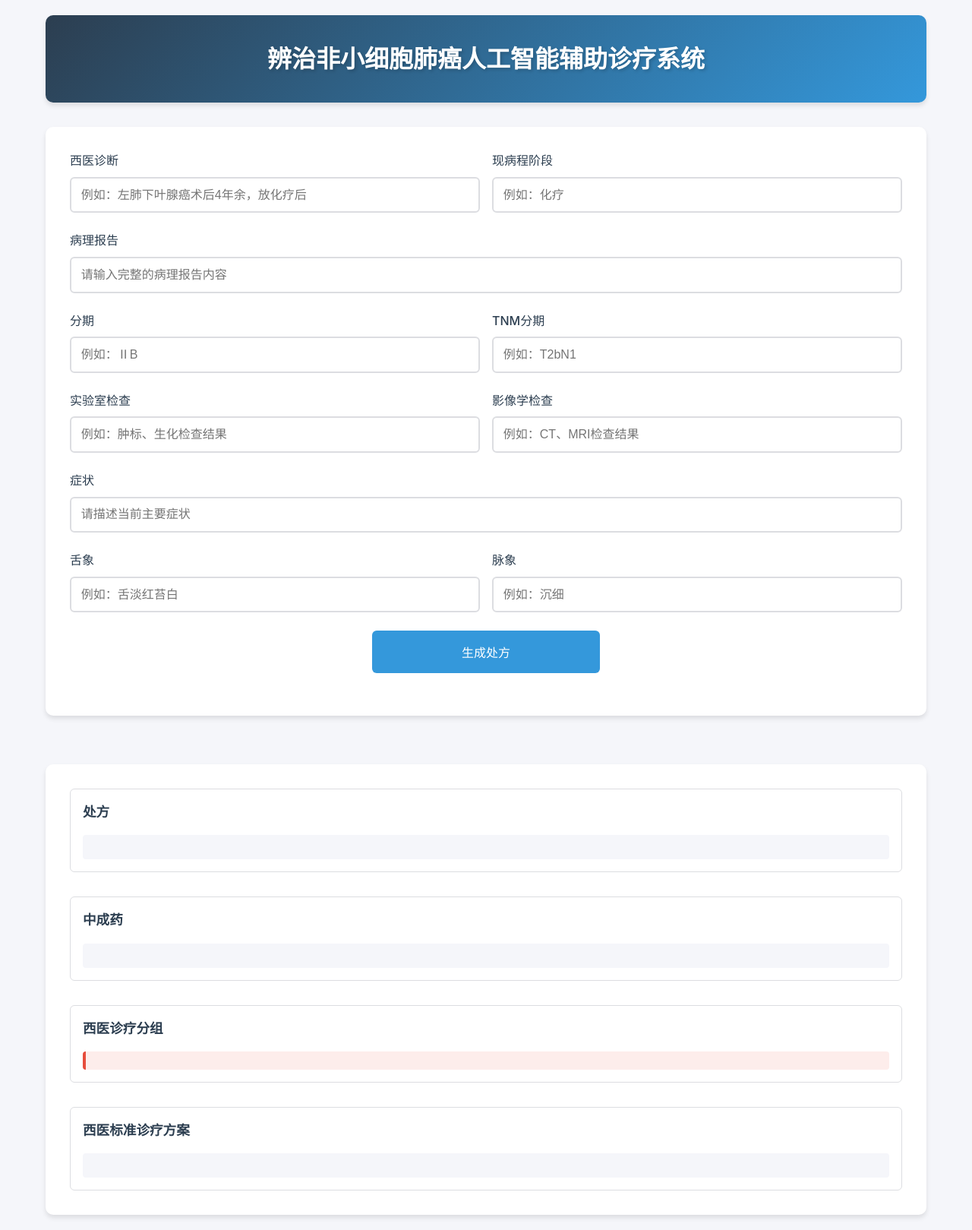
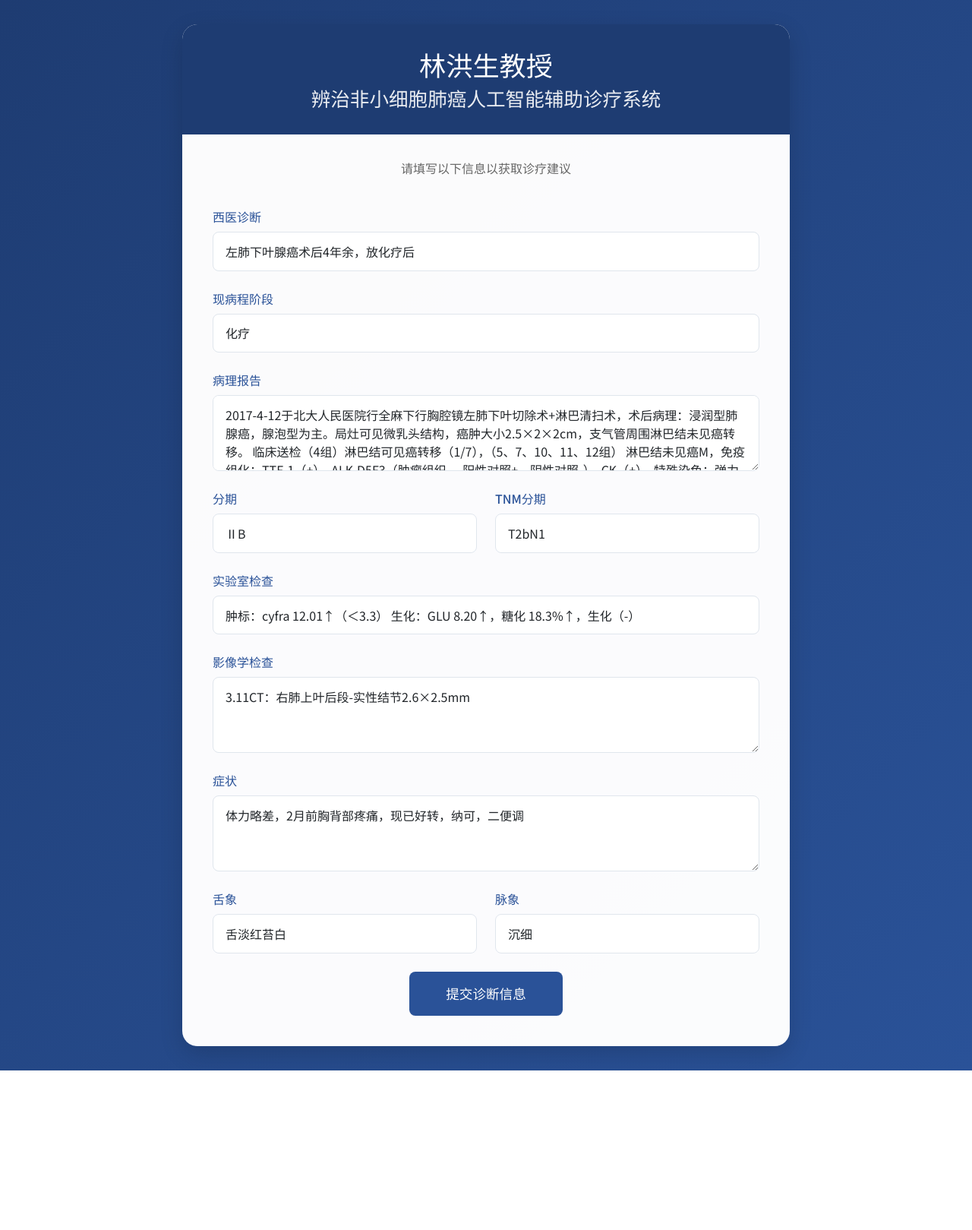
Before and after one commit to zhangxinxin234/LungCancer, a Flask app: page / in a window 1280 px wide. Shown: the whole page at 76% size. After the commit the page ends 1409 px from the top, so only its background shows below. Run offline with Flask 2, Linux system fonts and the light colour scheme.

Commit message:
first commit

```diff
--- a/app.py
+++ b/app.py
@@ -1,4 +1,4 @@
-from flask import Flask, render_template, request, jsonify
+from flask import Flask, render_template, request, jsonify, redirect, url_for
 import json
 import requests
 import logging
@@ -6,61 +6,55 @@ import logging
 app = Flask(__name__)
 logging.basicConfig(level=logging.DEBUG)
 
-@app.route('/', methods=['GET', 'POST'])
+@app.route('/')
 def index():
-    if request.method == 'POST':
-        # 收集表单数据
-        patient_info = {
-            "西医诊断": request.form.get('western_diagnosis', ''),
-            "现病程阶段": request.form.get('current_stage', ''),
-            "病理报告": request.form.get('pathology', ''),
-            "分期": request.form.get('stage', ''),
-            "TNM分期": request.form.get('tnm', ''),
-            "实验室检查": request.form.get('lab_tests', ''),
-            "影像学报告": request.form.get('imaging', ''),
-            "症状": request.form.get('symptoms', ''),
-            "舌象": request.form.get('tongue', ''),
-            "脉象": request.form.get('pulse', '')
-        }
+    """显示输入表单页面"""
+    return render_template('input.html')
 
-        try:
-            # 调用后端API
-            app.logger.debug(f"Sending request to API with data: {patient_info}")
-            response = requests.post(
-                'http://localhost:8001/api/v1/generate/',
-                json={"patient_infos": patient_info, "use_repairs": True}
-            )
-            app.logger.debug(f"API response status: {response.status_code}")
-            result = response.json()
-            app.logger.debug(f"API response content: {result}")
+@app.route('/generate', methods=['POST'])
+def generate():
+    """处理表单提交并显示结果页面"""
+    # 收集表单数据
+    patient_info = {
+        "西医诊断": request.form.get('western_diagnosis', ''),
+        "现病程阶段": request.form.get('current_stage', ''),
+        "病理报告": request.form.get('pathology', ''),
+        "分期": request.form.get('stage', ''),
+        "TNM分期": request.form.get('tnm', ''),
+        "实验室检查": request.form.get('lab_tests', ''),
+        "影像学报告": request.form.get('imaging', ''),
+        "症状": request.form.get('symptoms', ''),
+        "舌象": request.form.get('tongue', ''),
+        "脉象": request.form.get('pulse', '')
+    }
 
-            # 如果是AJAX请求，返回JSON格式的响应
-            if request.headers.get('X-Requested-With') == 'XMLHttpRequest':
-                response_data = {
-                    'prescription': result.get('prescription', '无处方信息'),
-                    'medicine': result.get('medicine', '无中成药信息'),
-                    'clinical_cls': result.get('clinical_cls', '无西医诊疗分层信息'),
-                    'clinical_path': result.get('clinical_path', '无西医标准诊疗方案')
-                }
-                app.logger.debug(f"Sending JSON response: {response_data}")
-                return jsonify(response_data)
+    try:
+        # 调用后端API
+        app.logger.debug(f"Sending request to API with data: {patient_info}")
+        response = requests.post(
+            'http://localhost:8001/api/v1/generate/',
+            json={"patient_infos": patient_info, "use_repairs": True}
+        )
+        app.logger.debug(f"API response status: {response.status_code}")
+        result = response.json()
+        app.logger.debug(f"API response content: {result}")
 
-            # 如果是普通表单提交，返回渲染后的模板
-            return render_template('index.html',
-                                prescription=result.get('prescription', ''),
-                                medicine=result.get('medicine', ''),
-                                clinical_cls=result.get('clinical_cls', ''),
-                                clinical_path=result.get('clinical_path', ''))
-        except Exception as e:
-            error_message = str(e)
-            app.logger.error(f"Error occurred: {error_message}")
-            if request.headers.get('X-Requested-With') == 'XMLHttpRequest':
-                app.logger.debug(f"Sending error response: {error_message}")
-                return jsonify({'error': error_message}), 500
-            return render_template('index.html', error=error_message)
+        # 渲染结果页面
+        return render_template('result.html',
+                          western_diagnosis=patient_info["西医诊断"],
+                          current_stage=patient_info["现病程阶段"],
+                          stage=patient_info["分期"],
+                          tnm=patient_info["TNM分期"],
+                          prescription=result.get('prescription', '无处方信息'),
+                          medicine=result.get('medicine', '无中成药信息'),
+                          clinical_cls=result.get('clinical_cls', '无西医诊疗分层信息'),
+                          clinical_path=result.get('clinical_path', '无西医标准诊疗方案'))
 
-    # GET请求返回空表单
-    return render_template('index.html')
+    except Exception as e:
+        error_message = str(e)
+        app.logger.error(f"Error occurred: {error_message}")
+        # 发生错误时返回输入页面并显示错误信息
+        return render_template('input.html', error=error_message)
 
 if __name__ == '__main__':
-    app.run(debug=True, port=5000)
+    app.run(debug=True, port=5001, host='0.0.0.0')
--- a/backend/api/generate.py
+++ b/backend/api/generate.py
@@ -25,7 +25,7 @@ class ChatResponse(BaseModel):
     """聊天响应模型"""
     prescription: str = Field(..., description="处方内容")
     medicine: str = Field(..., description="中成药内容")
-    clinical_cls: str = Field(..., description="西医标准诊疗方案-分组信息")
+    clinical_cls: str = Field(..., description="西医标准诊疗方案-分期信息")
     clinical_path: str = Field(..., description="西医标准诊疗方案")
 
 @router.post("/", response_model=ChatResponse, summary="处方推荐接口", description="根据患者信息生成中医处方、中成药推荐和西医标准诊疗方案")
@@ -51,7 +51,7 @@ async def chat(
             prescription=result.get("prescription", "无处方信息"),
             medicine=result.get("medicine", "无中成药信息"),
             clinical_path=result.get("clinical_path", "无西医标准诊疗方案"),
-            clinical_cls=result.get("clinical_cls", "无西医诊疗分组信息"),
+            clinical_cls=result.get("clinical_cls", "无西医诊疗分期信息"),
         )
 
     except Exception as e:
--- a/static/css/style.css
+++ b/static/css/style.css
@@ -1,14 +1,11 @@
 :root {
     --primary-color: #2c3e50;
-    --secondary-color: #3498db;
     --accent-color: #e74c3c;
     --background-color: #f5f6fa;
     --text-color: #2c3e50;
     --border-color: #dcdde1;
-    --shadow-color: rgba(0, 0, 0, 0.1);
+    --secondary-color: #7f8c8d;
     --success-color: #27ae60;
-    --warning-color: #f1c40f;
-    --error-color: #e74c3c;
 }
 
 * {
@@ -69,13 +66,124 @@ main {
 }
 
 label {
-    display: block;
-    margin-bottom: 0.5rem;
+.logo h1 {
     color: var(--primary-color);
-    font-weight: 500;
+    font-size: 1.8rem;
+    text-align: center;
+    margin: 0;
+    padding: 1rem 0;
 }
 
-input[type="text"] {
+/* 页面导航 */
+.page-nav {
+    display: flex;
+    justify-content: center;
+    margin: 2rem 0;
+    padding: 0 1rem;
+}
+
+.nav-item {
+    padding: 1rem 2rem;
+    margin: 0 1rem;
+    background-color: #fff;
+    border-radius: 8px;
+    color: var(--secondary-color);
+    position: relative;
+    flex: 1;
+    max-width: 200px;
+    text-align: center;
+    box-shadow: 0 2px 4px rgba(0, 0, 0, 0.1);
+}
+
+.nav-item.active {
+    background-color: var(--primary-color);
+    color: #fff;
+}
+
+.nav-item a {
+    color: inherit;
+    text-decoration: none;
+}
+
+/* 患者信息摘要 */
+.patient-summary {
+    background-color: #fff;
+    border-radius: 8px;
+    padding: 1.5rem;
+    margin-bottom: 2rem;
+    box-shadow: 0 2px 4px rgba(0, 0, 0, 0.1);
+}
+
+.patient-summary h2 {
+    color: var(--primary-color);
+    margin-top: 0;
+    margin-bottom: 1rem;
+    font-size: 1.4rem;
+}
+
+.summary-content {
+    display: grid;
+    grid-template-columns: repeat(auto-fit, minmax(250px, 1fr));
+    gap: 1rem;
+}
+
+.summary-content p {
+    margin: 0.5rem 0;
+}
+
+/* 操作按钮 */
+.action-buttons {
+    display: flex;
+    justify-content: center;
+    gap: 1rem;
+    margin-top: 2rem;
+    padding: 1rem 0;
+}
+
+.button {
+    padding: 0.8rem 2rem;
+    border-radius: 6px;
+    font-weight: 600;
+    cursor: pointer;
+    text-decoration: none;
+    transition: all 0.3s ease;
+}
+
+.button.primary {
+    background-color: var(--primary-color);
+    color: #fff;
+    border: none;
+}
+
+.button.secondary {
+    background-color: #fff;
+    color: var(--primary-color);
+    border: 2px solid var(--primary-color);
+}
+
+.button:hover {
+    transform: translateY(-2px);
+    box-shadow: 0 4px 8px rgba(0, 0, 0, 0.1);
+}
+
+/* 打印样式 */
+@media print {
+    .page-nav,
+    .action-buttons {
+        display: none;
+    }
+
+    .container {
+        padding: 0;
+        max-width: none;
+    }
+
+    .patient-summary,
+    .result-section {
+        break-inside: avoid;
+        page-break-inside: avoid;
+    }
+}
     width: 100%;
     padding: 0.8rem;
     border: 2px solid var(--border-color);
--- a/templates/index.html
+++ b/templates/index.html
@@ -99,7 +99,7 @@
                     <div class="result-content" id="medicine-content"></div>
                 </div>
                 <div class="result-group">
-                    <label>西医诊疗分组</label>
+                    <label>西医诊疗分期</label>
                     <div class="result-content" id="clinical-cls-content"></div>
                 </div>
                 <div class="result-group">
--- /dev/null
+++ b/templates/input.html
@@ -0,0 +1,230 @@
+<!DOCTYPE html>
+<html lang="zh-CN">
+<head>
+    <meta charset="UTF-8">
+    <meta name="viewport" content="width=device-width, initial-scale=1.0">
+    <title>非小细胞肺癌辅助诊疗系统</title>
+    <link href="https://cdn.jsdelivr.net/npm/bootstrap@5.1.3/dist/css/bootstrap.min.css" rel="stylesheet">
+    <link href="https://fonts.googleapis.com/css2?family=Noto+Sans+SC:wght@400;500;700&display=swap" rel="stylesheet">
+    <style>
+        body {
+            background: linear-gradient(135deg, #1e3c72 0%, #2a5298 100%);
+            min-height: 100vh;
+            margin: 0;
+            padding: 2rem 0;
+            font-family: 'Noto Sans SC', sans-serif;
+        }
+        .container {
+            background: rgba(255, 255, 255, 0.98);
+            border-radius: 20px;
+            padding: 2.5rem;
+            box-shadow: 0 10px 30px rgba(0, 0, 0, 0.15);
+            max-width: 800px;
+            margin: 0 auto;
+        }
+        .header {
+            text-align: center;
+            margin-bottom: 2.5rem;
+        }
+        .header h2 {
+            color: #2a5298;
+            font-size: 2rem;
+            margin-bottom: 0.5rem;
+            font-weight: 500;
+        }
+        .header p {
+            color: #666;
+            font-size: 1rem;
+            margin: 0;
+        }
+        .form-group {
+            margin-bottom: 1.5rem;
+        }
+        .form-label {
+            color: #2a5298;
+            font-weight: 500;
+            margin-bottom: 0.5rem;
+        }
+        .form-control {
+            border-radius: 8px;
+            border: 1px solid #e0e6ed;
+            padding: 0.8rem 1rem;
+            font-size: 1rem;
+        }
+        .form-control:focus {
+            border-color: #2a5298;
+            box-shadow: 0 0 0 3px rgba(42, 82, 152, 0.15);
+        }
+        textarea.form-control {
+            min-height: 100px;
+        }
+        .btn-primary {
+            background: #2a5298;
+            border: none;
+            padding: 1rem 3rem;
+            border-radius: 8px;
+            font-weight: 500;
+            font-size: 1.1rem;
+            width: auto;
+            min-width: 200px;
+        }
+        .btn-primary:hover {
+            background: #1e3c72;
+        }
+        @media (max-width: 768px) {
+            .container {
+                margin: 1rem;
+                padding: 1.5rem;
+            }
+            .header h2 {
+                font-size: 1.5rem;
+            }
+        }
+        .title-section {
+            background: #1e3c72;
+            padding: 2rem 0;
+            margin-bottom: 2rem;
+            text-align: center;
+            border-radius: 20px 20px 0 0;
+            margin: -2.5rem -2.5rem 2rem -2.5rem;
+        }
+        .title-section h1 {
+            color: white;
+            font-size: 2.2rem;
+            margin-bottom: 0.5rem;
+            font-weight: 500;
+        }
+        .title-section h2 {
+            color: rgba(255, 255, 255, 0.9);
+            font-size: 1.6rem;
+            font-weight: 400;
+            margin: 0;
+        }
+        @media (max-width: 768px) {
+            .title-section {
+                padding: 1.5rem 0;
+                margin: -1.5rem -1.5rem 1.5rem -1.5rem;
+            }
+            .title-section h1 {
+                font-size: 1.8rem;
+            }
+            .title-section h2 {
+                font-size: 1.4rem;
+            }
+        }
+    </style>
+</head>
+<body>
+    <div class="container">
+        <div class="title-section">
+            <h1>林洪生教授</h1>
+            <h2>辨治非小细胞肺癌人工智能辅助诊疗系统</h2>
+        </div>
+
+        <div class="header">
+            <p>请填写以下信息以获取诊疗建议</p>
+        </div>
+
+        <form action="/generate" method="post" enctype="multipart/form-data">
+            <div class="form-group">
+                <label for="diagnosis" class="form-label">西医诊断</label>
+                <input type="text" class="form-control" id="diagnosis" name="diagnosis" required
+                    value="左肺下叶腺癌术后4年余，放化疗后">
+            </div>
+
+            <div class="form-group">
+                <label for="stage" class="form-label">现病程阶段</label>
+                <input type="text" class="form-control" id="stage" name="stage" required
+                    value="化疗">
+            </div>
+
+            <div class="form-group">
+                <label for="pathology" class="form-label">病理报告</label>
+                <textarea class="form-control" id="pathology" name="pathology" rows="3">2017-4-12于北大人民医院行全麻下行胸腔镜左肺下叶切除术+淋巴清扫术，术后病理：浸润型肺腺癌，腺泡型为主。局灶可见微乳头结构，癌肿大小2.5×2×2cm，支气管周围淋巴结未见癌转移。 临床送检（4组）淋巴结可见癌转移（1/7），（5、7、10、11、12组） 淋巴结未见癌M，免疫组化：TTF-1（+），ALK-D5F3（肿瘤组织-，阳性对照+，阴性对照-），CK（+），特殊染色：弹力纤维（+） 2017-4-24行基因检测：EGFR Exon突变率44.14%</textarea>
+            </div>
+
+            <div class="row">
+                <div class="col-md-6">
+                    <div class="form-group">
+                        <label for="phase" class="form-label">分期</label>
+                        <input type="text" class="form-control" id="phase" name="phase"
+                            value="ⅡB">
+                    </div>
+                </div>
+                <div class="col-md-6">
+                    <div class="form-group">
+                        <label for="tnm" class="form-label">TNM分期</label>
+                        <input type="text" class="form-control" id="tnm" name="tnm"
+                            value="T2bN1">
+                    </div>
+                </div>
+            </div>
+
+            <div class="form-group">
+                <label for="lab_results" class="form-label">实验室检查</label>
+                <input type="text" class="form-control" id="lab_results" name="lab_tests"
+                    value="肿标：cyfra 12.01↑（＜3.3） 生化：GLU 8.20↑，糖化 18.3%↑，生化（-）">
+            </div>
+
+            <div class="form-group">
+                <label for="imaging" class="form-label">影像学检查</label>
+                <textarea class="form-control" id="imaging" name="imaging" rows="3">3.11CT：右肺上叶后段-实性结节2.6×2.5mm</textarea>
+            </div>
+
+            <div class="form-group">
+                <label for="symptoms" class="form-label">症状</label>
+                <textarea class="form-control" id="symptoms" name="symptoms" rows="3">体力略差，2月前胸背部疼痛，现已好转，纳可，二便调</textarea>
+            </div>
+
+            <div class="row">
+                <div class="col-md-6">
+                    <div class="form-group">
+                        <label for="tongue" class="form-label">舌象</label>
+                        <input type="text" class="form-control" id="tongue" name="tongue"
+                            value="舌淡红苔白">
+                    </div>
+                </div>
+                <div class="col-md-6">
+                    <div class="form-group">
+                        <label for="pulse" class="form-label">脉象</label>
+                        <input type="text" class="form-control" id="pulse" name="pulse"
+                            value="沉细">
+                    </div>
+                </div>
+            </div>
+
+            <div class="text-center">
+                <button type="submit" class="btn btn-primary">提交诊断信息</button>
+            </div>
+        </form>
+    </div>
+
+    <script src="https://cdn.jsdelivr.net/npm/bootstrap@5.1.3/dist/js/bootstrap.bundle.min.js"></script>
+    <script>
+        document.querySelector('form').addEventListener('submit', async (e) => {
+            e.preventDefault();
+            try {
+                const formData = new FormData(e.target);
+                const response = await fetch('/generate', {
+                    method: 'POST',
+                    body: formData
+                });
+
+                if (!response.ok) {
+                    throw new Error(`HTTP error! status: ${response.status}`);
+                }
+
+                // 直接获取响应文本，而不是尝试解析 JSON
+                const result = await response.text();
+
+                // 创建一个新的 HTML 文档来显示结果
+                const newDoc = document.open('text/html', 'replace');
+                newDoc.write(result);
+                newDoc.close();
+            } catch (error) {
+                alert('提交失败，请稍后重试：' + error.message);
+            }
+        });
+    </script>
+</body>
+</html>
```
Also changed, not shown: templates/result.html (added, +73 -0 lines).
